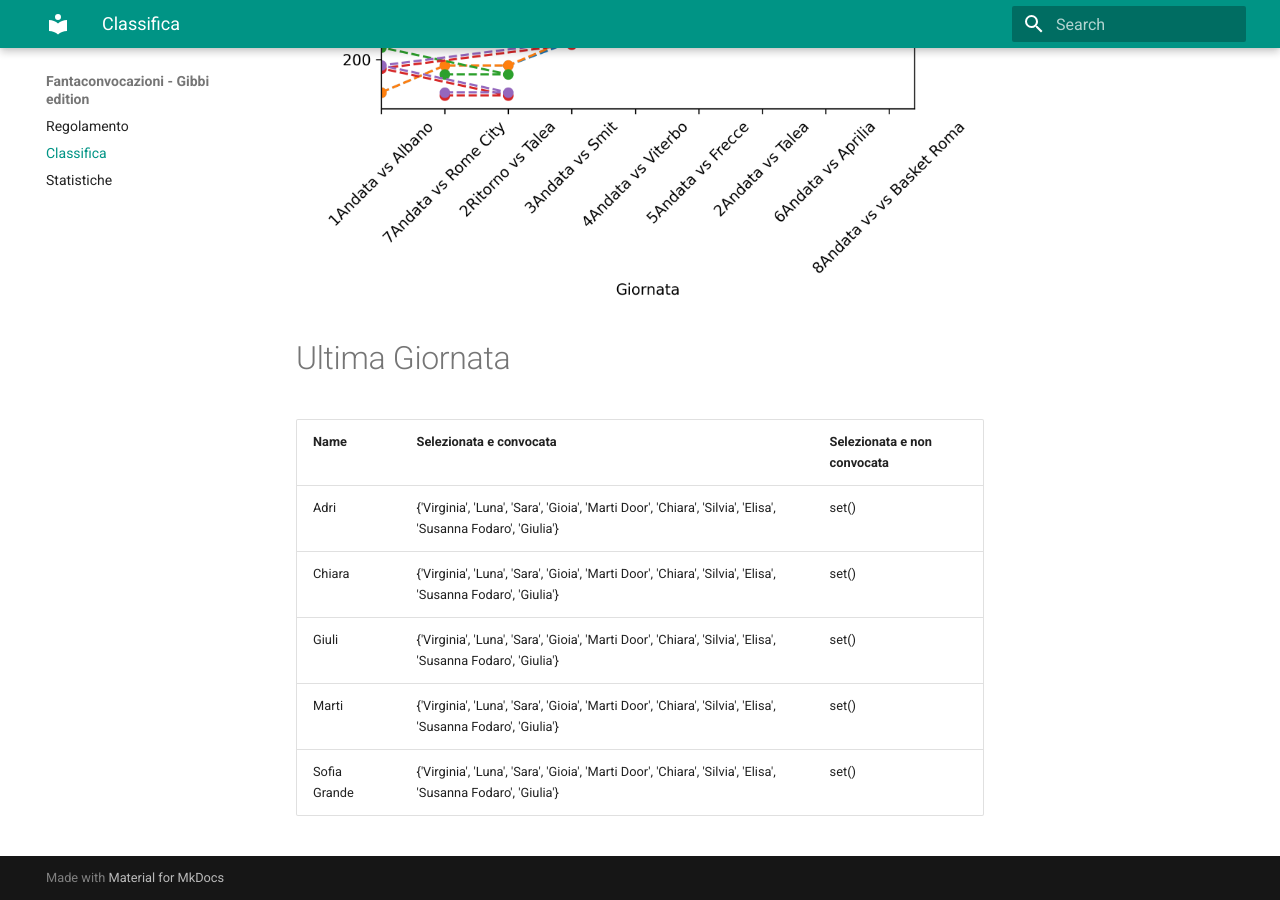
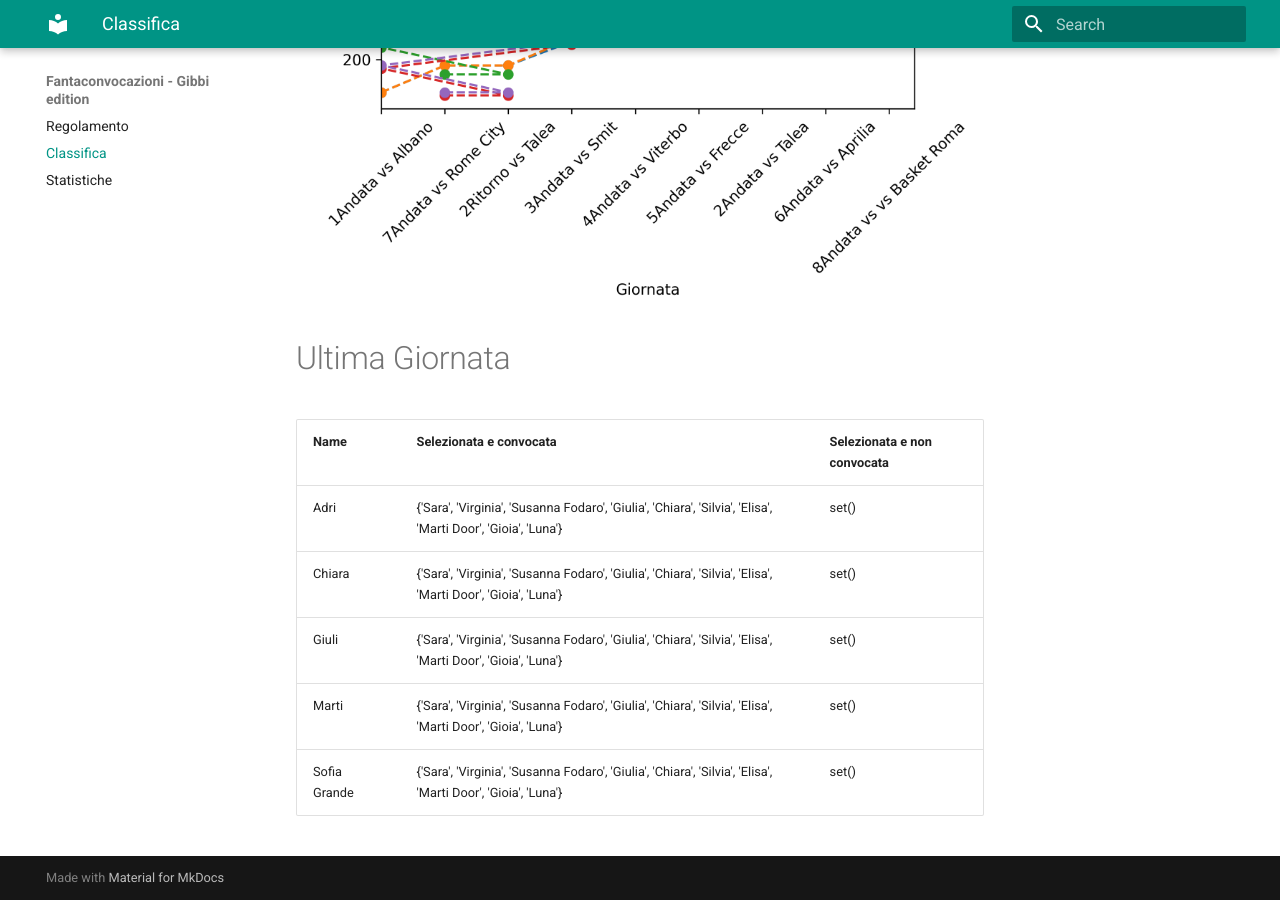
Before and after one commit to martinig94/fantagibbi, an MkDocs documentation site: the page built from docs/Classifica.md, in a window 1280 px wide and 900 px high, scrolled down 810 px. Built offline with MkDocs 1.6.1 and Material for MkDocs 9.7.7, drawn with Linux system fonts in a browser that asks for light colours.

Commit message:
Auto-update from main.py

```diff
--- a/docs/Classifica.md
+++ b/docs/Classifica.md
@@ -18,9 +18,9 @@
 <!-- START_TABLE CORRECT -->
 | Name         | Selezionata e convocata                                                                                      | Selezionata e non convocata   |
 |:-------------|:-------------------------------------------------------------------------------------------------------------|:------------------------------|
-| Adri         | {'Virginia', 'Luna', 'Sara', 'Gioia', 'Marti Door', 'Chiara', 'Silvia', 'Elisa', 'Susanna Fodaro', 'Giulia'} | set()                         |
-| Chiara       | {'Virginia', 'Luna', 'Sara', 'Gioia', 'Marti Door', 'Chiara', 'Silvia', 'Elisa', 'Susanna Fodaro', 'Giulia'} | set()                         |
-| Giuli        | {'Virginia', 'Luna', 'Sara', 'Gioia', 'Marti Door', 'Chiara', 'Silvia', 'Elisa', 'Susanna Fodaro', 'Giulia'} | set()                         |
-| Marti        | {'Virginia', 'Luna', 'Sara', 'Gioia', 'Marti Door', 'Chiara', 'Silvia', 'Elisa', 'Susanna Fodaro', 'Giulia'} | set()                         |
-| Sofia Grande | {'Virginia', 'Luna', 'Sara', 'Gioia', 'Marti Door', 'Chiara', 'Silvia', 'Elisa', 'Susanna Fodaro', 'Giulia'} | set()                         |
+| Adri         | {'Sara', 'Virginia', 'Susanna Fodaro', 'Giulia', 'Chiara', 'Silvia', 'Elisa', 'Marti Door', 'Gioia', 'Luna'} | set()                         |
+| Chiara       | {'Sara', 'Virginia', 'Susanna Fodaro', 'Giulia', 'Chiara', 'Silvia', 'Elisa', 'Marti Door', 'Gioia', 'Luna'} | set()                         |
+| Giuli        | {'Sara', 'Virginia', 'Susanna Fodaro', 'Giulia', 'Chiara', 'Silvia', 'Elisa', 'Marti Door', 'Gioia', 'Luna'} | set()                         |
+| Marti        | {'Sara', 'Virginia', 'Susanna Fodaro', 'Giulia', 'Chiara', 'Silvia', 'Elisa', 'Marti Door', 'Gioia', 'Luna'} | set()                         |
+| Sofia Grande | {'Sara', 'Virginia', 'Susanna Fodaro', 'Giulia', 'Chiara', 'Silvia', 'Elisa', 'Marti Door', 'Gioia', 'Luna'} | set()                         |
 <!-- END_TABLE CORRECT -->
```
